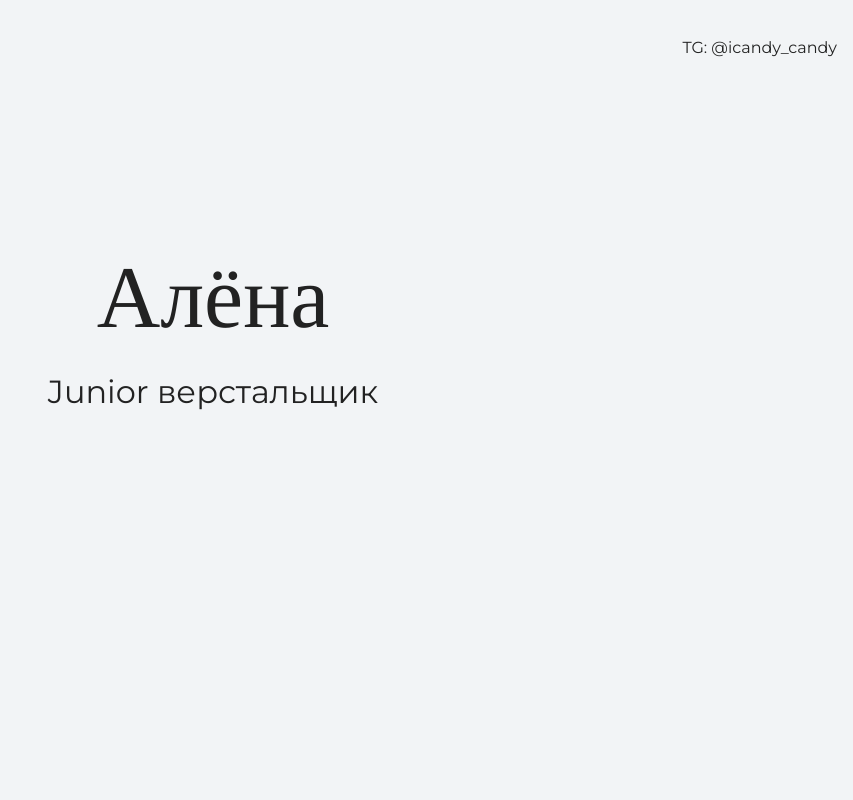
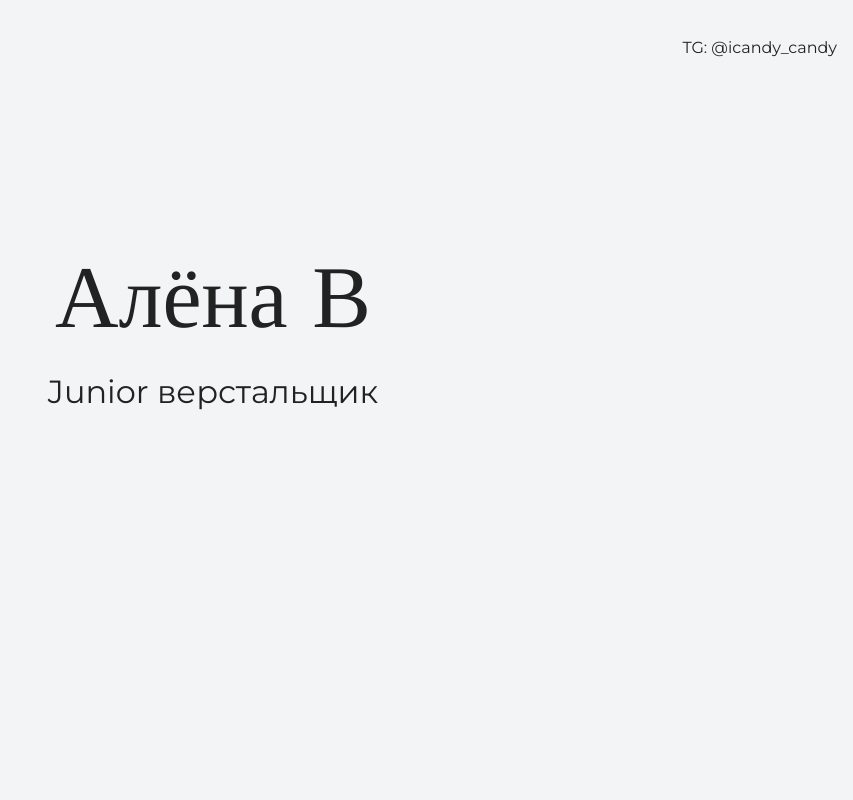
Before and after one commit to artvoronova/my-cite, a plain HTML site: page index.html in a window 1280 px wide. Shown: the top 800 px of the page, without its empty margins (427-1280 px from the left). Drawn offline with nearby package versions, Linux system fonts and the light colour scheme.

Commit message:
меняет текст на главной странице

```diff
--- a/index.html
+++ b/index.html
@@ -16,7 +16,7 @@
 
     <section class="hero-image">
     <div class="container">
-      <h1 class="heading">Алёна</h1>
+      <h1 class="heading">Алёна В</h1>
       <p>Junior верстальщик</p>
 
     </div>
```
